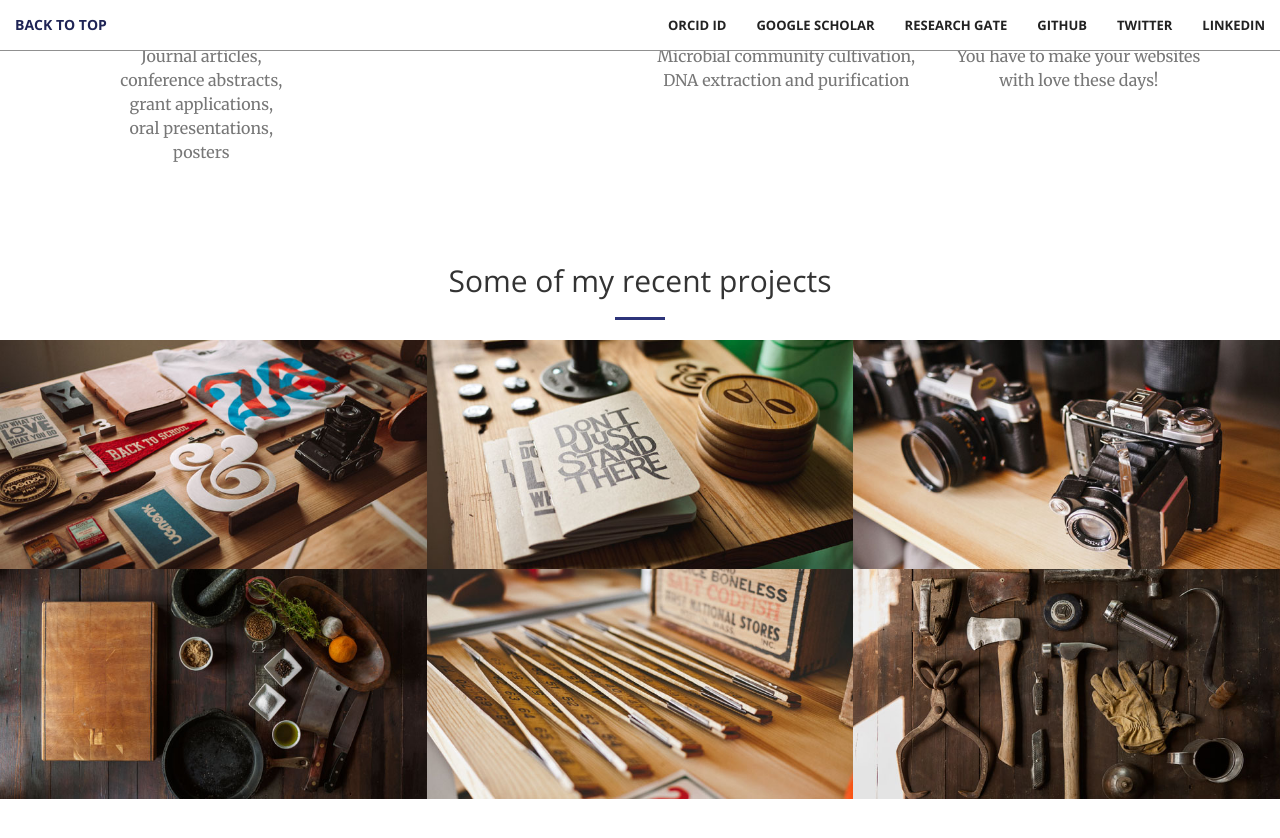
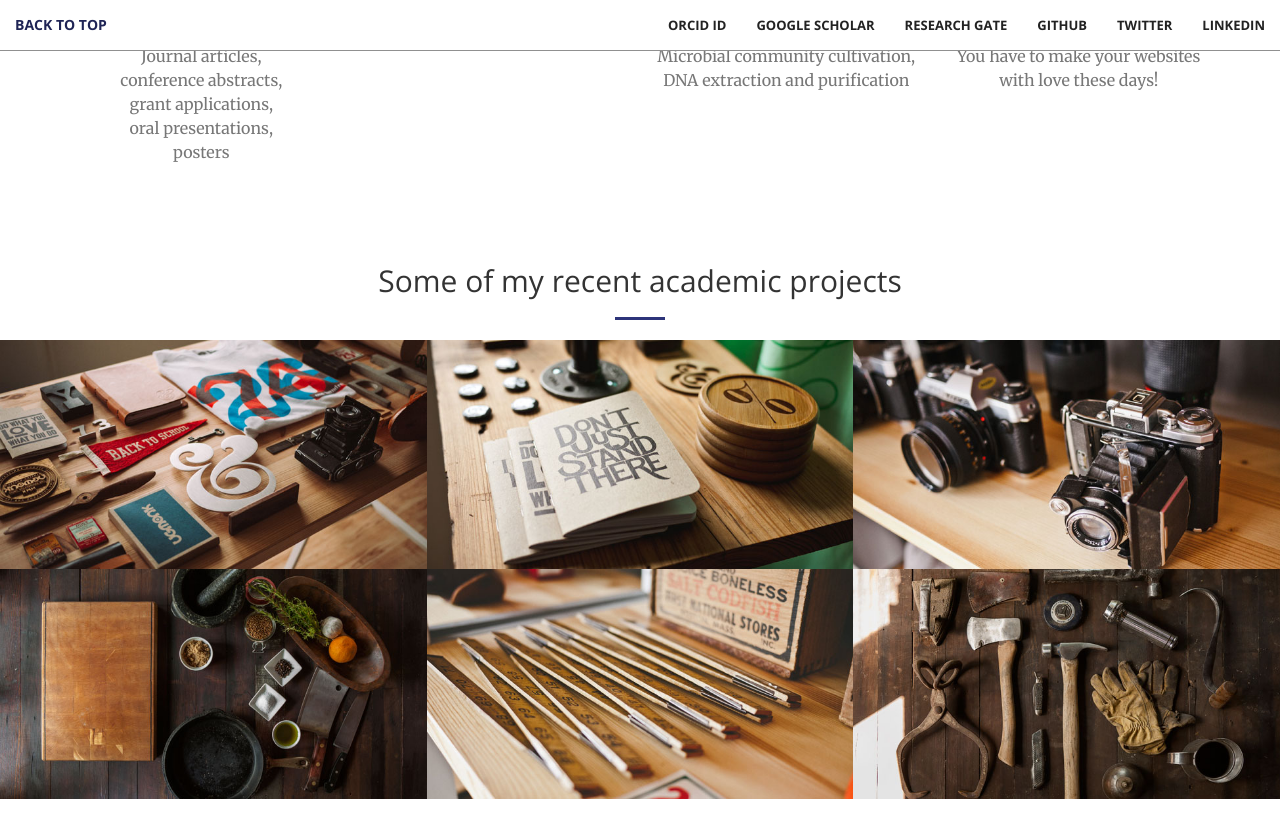
Before and after one commit to bronwyncc/homepage, a Jekyll site: the page built from index.html, in a window 1280 px wide and 900 px high, scrolled down 2071 px. Shown: the top 838 px of the window. Built offline with Jekyll 4.4.1, drawn with Linux system fonts in a browser that asks for light colours; nearby versions of some CDN libraries; library files that are not in the unit come from our copies.

Commit message:
Update portfolio.html

```diff
--- a/_includes/portfolio.html
+++ b/_includes/portfolio.html
@@ -2,7 +2,7 @@
     <div class="container">
         <div class="row">
             <div class="col-lg-12 text-center">
-                <h2 class="section-heading">Some of my recent projects</h2>
+                <h2 class="section-heading">Some of my recent academic projects</h2>
                 <hr class="primary">
             </div>
         </div>
@@ -10,30 +10,30 @@
     <div class="container-fluid">
         <div class="row no-gutter">
             <div class="col-lg-4 col-sm-6">
-                <a href="#" class="portfolio-box">
+                <a class="portfolio-box">
                     <img src="img/portfolio/1.jpg" class="img-responsive" alt="">
                     <div class="portfolio-box-caption">
                         <div class="portfolio-box-caption-content">
                             <div class="project-category text-faded">
-                                Category
+                                Unpublished
                             </div>
                             <div class="project-name">
-                                Project Name
+                                Biogeographic distrobution of methane-producing microbes in coal seams
                             </div>
                         </div>
                     </div>
                 </a>
             </div>
             <div class="col-lg-4 col-sm-6">
-                <a href="#" class="portfolio-box">
+                <a href="https://academic.oup.com/femsec/article-abstract/97/5/fiab053/6206826" class="portfolio-box">
                     <img src="img/portfolio/2.jpg" class="img-responsive" alt="">
                     <div class="portfolio-box-caption">
                         <div class="portfolio-box-caption-content">
                             <div class="project-category text-faded">
-                                Category
+                                Published
                             </div>
                             <div class="project-name">
-                                Project Name
+                                Degradation of aromatic organic molecules by coal seam microbes
                             </div>
                         </div>
                     </div>
```
